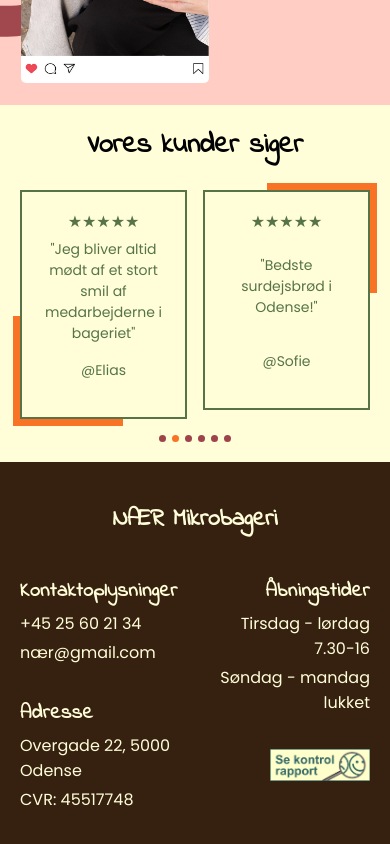
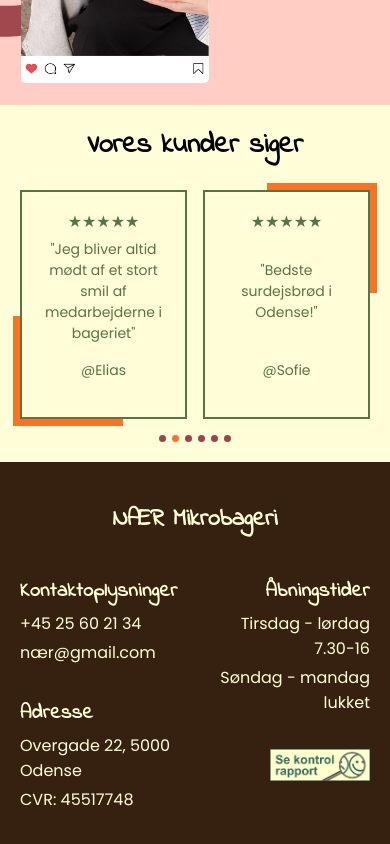
Before and after one commit to Freja-absalonsen/projekt-6, a Vue app in the folder projekt-6/: page / in a window 390 px wide. Shown: the part 1240-2084 px from the top of the page. Built offline with nearby package versions, Linux system fonts and the light colour scheme.

Commit message:
udtalelser mobil

```diff
--- a/projekt-6/src/styles/style.css
+++ b/projekt-6/src/styles/style.css
@@ -324,11 +324,10 @@ section {
   background: #FFFED9;
   border: 2px solid #577448;
   padding: 20px;
-  min-height: 220px;
+  height: 100%;
   box-sizing: border-box;
   display: flex;
   flex-direction: column;
-  justify-content: space-between;
 }
 .testimonials__stars {
   color: #577448;
--- a/projekt-6/src/styles/style.scss
+++ b/projekt-6/src/styles/style.scss
@@ -338,11 +338,11 @@ section{
         background: c.$color-text-secondary ;
         border: 2px solid c.$color-text-tertiary;
         padding: 20px;
-        min-height: 220px;
+        height: 100%;
         box-sizing: border-box;
         display: flex;
         flex-direction: column;
-        justify-content: space-between;
+
     }
 
     &__stars{
```
Also changed, not shown: 1 other file (tests, documents, lock files or other folders).
